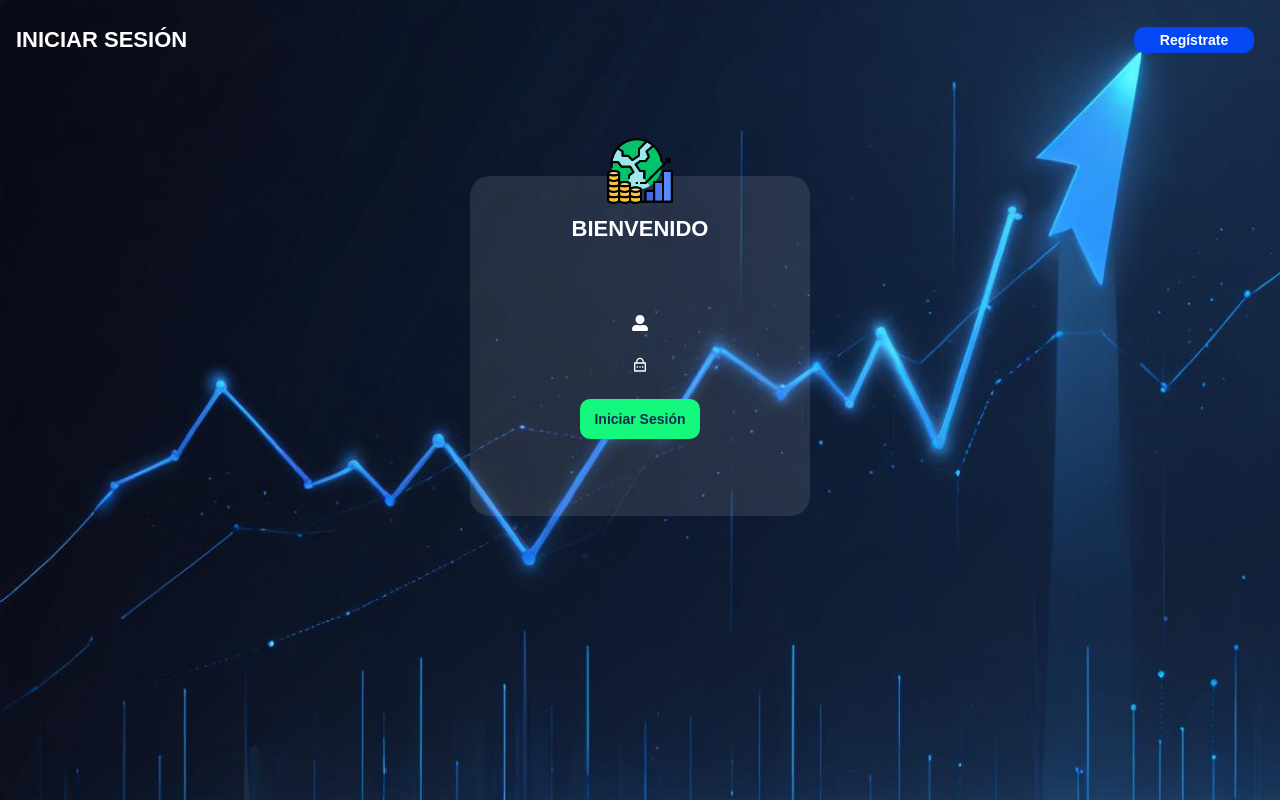
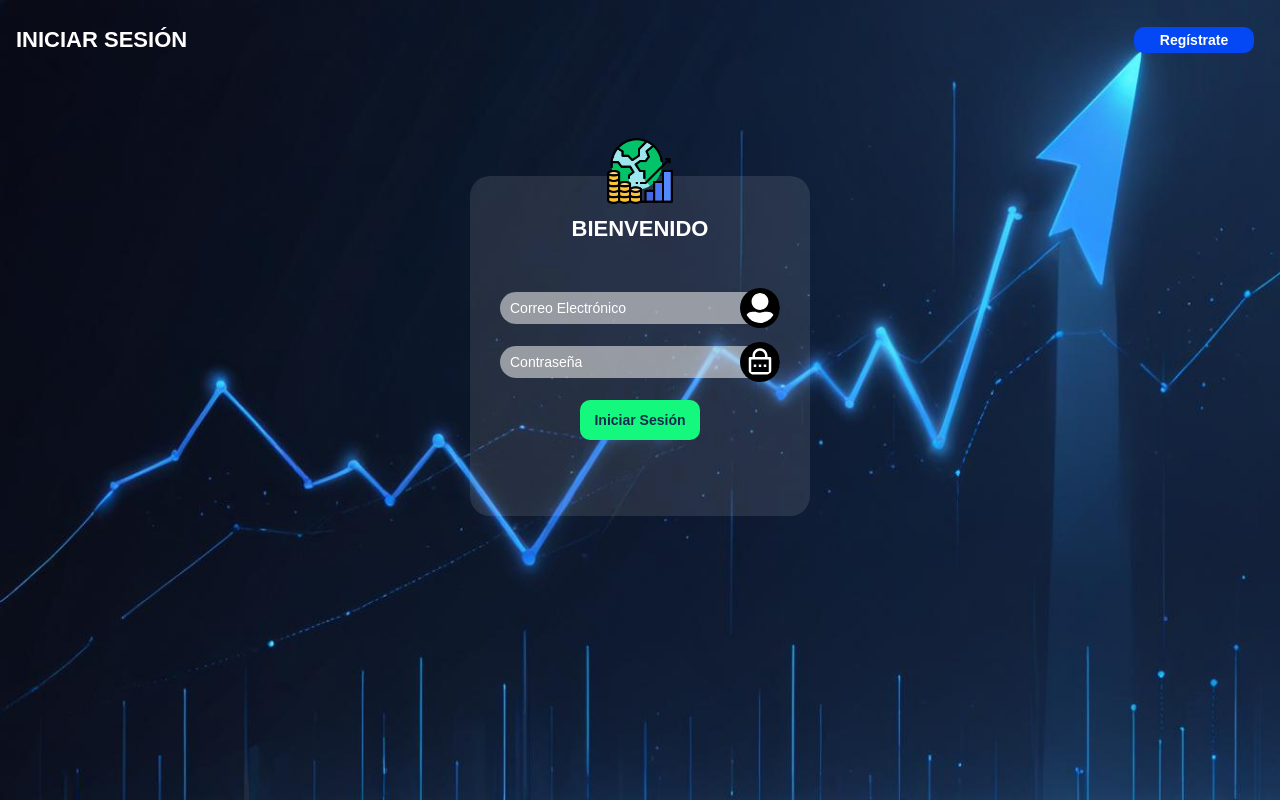
Before and after one commit to YakerHuertas26/Gestion_de_Gastos, a React (Vite) app: page /Iniciar_sesion in a window 1280 px wide. Built offline with nearby package versions, Linux system fonts and the light colour scheme; no server answers; what webfontloader would draw is missing.

Commit message:
funcionalidad terminada del login

```diff
--- a/src/Elements/E_Header.jsx
+++ b/src/Elements/E_Header.jsx
@@ -9,7 +9,7 @@ const Titulo = ({titulo}) => {
 
 const Boton = ( {desciption,secundario,link,type,as}) => {
     return (
-        <Botton as={as} type={type} secundario={secundario} to={link} >{desciption}
+        <Botton as={as} type={type} $secundario={secundario} to={link} >{desciption}
         </Botton>
     );
 }
--- a/src/Pages/CrearCuenta.jsx
+++ b/src/Pages/CrearCuenta.jsx
@@ -1,4 +1,3 @@
-
 import { HeaderFomulario, InputPassword, InputUser } from "../Components/Formulario";
 import { ContenedorSesion } from "../Styles/ContenedorSesion";
 import { ConteinerHeard, ContentButonStyled, HeaderStyled } from "../Styles/HeaderStyled";
@@ -27,7 +26,14 @@ const CrearCuenta = () => {
         const password= data.passwordCreateAccount
         try {
             await createUserWithEmailAndPassword(auth,email,password)
-            navigate("/")
+
+            toast.success('Usuario creado correctamente',{
+                duration: 1000,
+                position: 'top-center'
+            })
+            setTimeout(()=>{
+                navigate("../Iniciar_sesion")
+            },1300)
         } catch (error) {
             let mensaje;
             switch (error.code) {
--- a/src/Pages/IniciarSesion.jsx
+++ b/src/Pages/IniciarSesion.jsx
@@ -3,10 +3,47 @@ import { HeaderFomulario, InputPassword, InputUser } from "../Components/Formula
 import { ContenedorSesion } from "../Styles/ContenedorSesion";
 import { ConteinerHeard, ContentButonStyled, HeaderStyled } from "../Styles/HeaderStyled";
 import icono2 from '../Assets/icono2.png'
-import { ContenedorFomulario, Formulario } from "../Styles/FormularioStyled";
+import { ContenedorFomulario, ContentInput, CoteienerInputandError, Formulario, InputStyled } from "../Styles/FormularioStyled";
 import { Boton, Titulo } from "../Elements/E_Header";
+import { useForm } from "react-hook-form";
+import { signInWithEmailAndPassword } from "firebase/auth";
+import { auth } from "../FireBase/Config";
+import { Toaster, toast } from 'sonner'
+import { useNavigate } from "react-router";
+
 
 const IniciarSesion = () => {
+    const {register,handleSubmit,watch,formState:{errors}}=useForm();
+    const navigate= useNavigate()
+
+    const Login = handleSubmit(async (data)=>{
+        const emailSesion= data.emailSesion;
+        const passwordSesion= data.
+        passwordSesion;
+
+        try {
+            await signInWithEmailAndPassword(auth,emailSesion,passwordSesion)
+            navigate('/')
+        } catch (error) {
+            let mensaje;
+            switch (error.code) {
+                case 'auth/user-not-found':
+                    mensaje= "Usuario no registrado"
+                    break;
+                case 'auth/invalid-credential':
+                    mensaje= "Credenciales no validas"
+                    break;
+                default:
+                    mensaje= "Hubo un problema al Iniciar sesión"
+                    break;
+            }
+            toast.error(`${mensaje}`,{
+                position: 'top-center',
+                duration:1000
+            })
+        }
+
+    });
     return (
     <ContenedorSesion>
         <HeaderStyled>
@@ -20,13 +57,33 @@ const IniciarSesion = () => {
 
         <ContenedorFomulario >
             <HeaderFomulario ruta={icono2} titulo="Bienvenido"/>
-            <Formulario >
-                <InputUser name="Correo Electrónico"/>
-                <InputPassword name="Constraseña"/>
+            <Formulario onSubmit={Login} >
+            <CoteienerInputandError>
+                    <ContentInput>
+                        <InputStyled type="email" placeholder="Correo Electrónico"
+                        {...register('emailSesion',{required:{value:true,message:'Completar Campo'},pattern:{value:/^[a-zA-Z0-9._%+-]+@gmail\.com$/,message:"Correo invalido (@gmail.com)"}})}
+                        />
+                        <InputUser name="Nombre" funtion="emailCrearCuenta"/>
+                    </ContentInput>
+                        {errors.emailSesion && <span>{errors.emailSesion.message}</span>}
+
+            </CoteienerInputandError>
+
+            <CoteienerInputandError>
+                        <ContentInput>
+                            <InputStyled type="password" placeholder="Contraseña"
+                            {...register('passwordSesion',{required:{value:true, message:"Completar Campo"},minLength:{value:8, message:"La contraseña debe tener a menos 8 carácteres"}})}/>
+                            <InputPassword name="Constraseña" funtion="contraseñaCrearCuenta"/>
+                        </ContentInput>
+                        {errors.passwordSesion&& <span>{errors.passwordSesion.message}</span>}
+
+            </CoteienerInputandError>
 
                 <Boton
-                desciption="Iniciar Sesión" secundario="secundario"
-                type="submit"/>
+                desciption="Iniciar Sesión" secundario={true}
+                type="submit"
+                as="button" />
+                <Toaster richColors visibleToasts={2}/>
             </Formulario>
         </ContenedorFomulario>
 
--- a/src/Styles/Botones.jsx
+++ b/src/Styles/Botones.jsx
@@ -2,14 +2,14 @@ import { NavLink } from 'react-router-dom';
 import styled from 'styled-components';
 
 const Botton = styled(NavLink)`
-    background: ${(props)=> props.secundario ? '#14F97D':'#0347F5'};
-    color: ${props=> props.secundario? '#112C50': '#Fff' };
+    background: ${props=> props.$secundario ? '#14F97D':'#0347F5'};
+    color: ${props=> props.$secundario? '#112C50': '#Fff' };
       margin: 0px 1rem;
       border: none;
       border-radius: 1rem;
       height: 100%;
       max-height: 4rem;
-      width: ${(props)=> props.icono ? '14rem' : '12rem'};
+      width: ${props=> props.$icono ? '14rem' : '12rem'};
       font-size: 1.4rem;
       font-weight: 700;
       cursor: pointer;
@@ -18,7 +18,7 @@ const Botton = styled(NavLink)`
       align-items: center;
       text-decoration: none;
       .icono {
-          height: ${(props) => props.iconoGrande ? '100%' : '1.2rem'};  /* 12px */
+          height: ${(props) => props.$iconoGrande ? '100%' : '1.2rem'};  /* 12px */
           fill: white;
       }
       @media (max-width: 550px) {
```
Also changed, not shown: src/Elements/ElementFormulario.jsx (+0 -60 lines), 1 other file (tests, documents, lock files or other folders).
